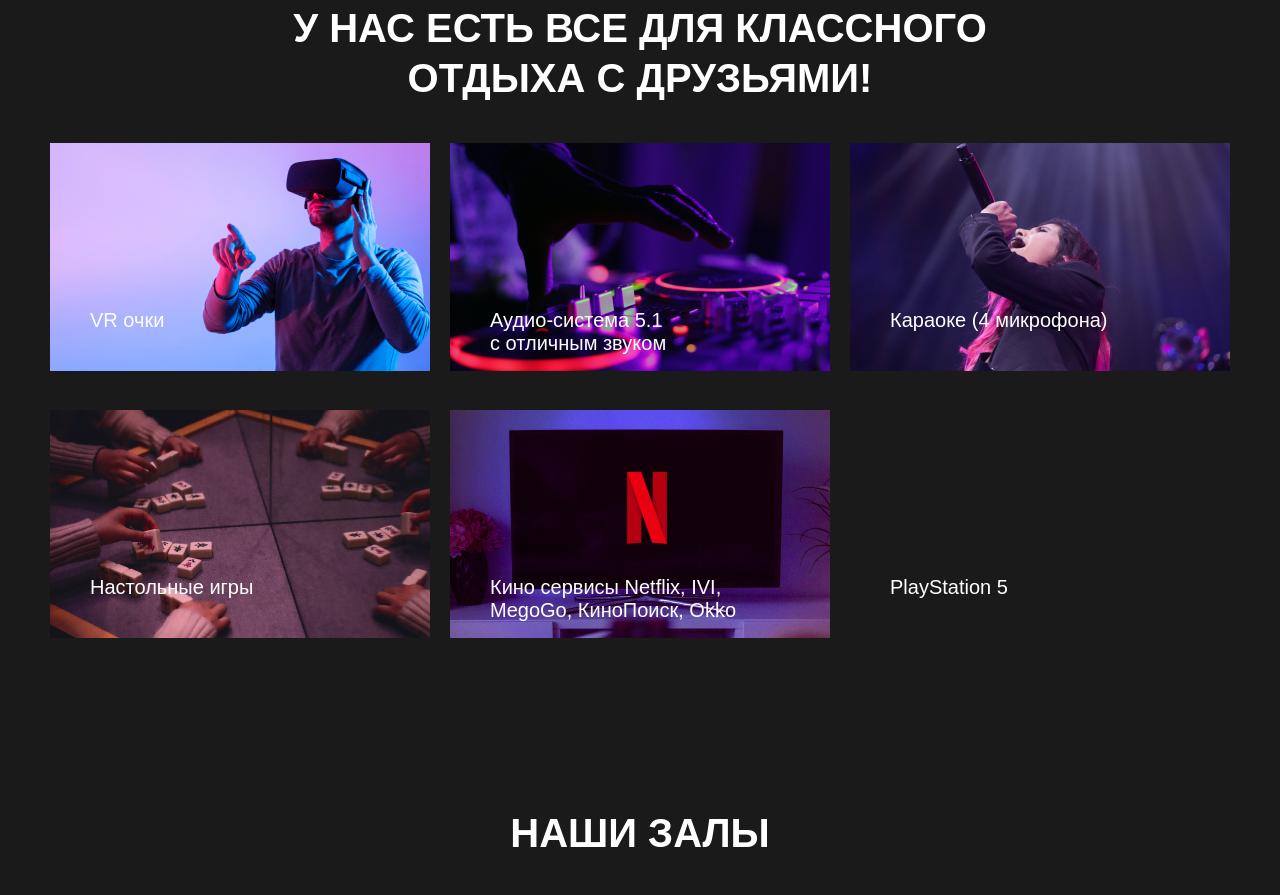
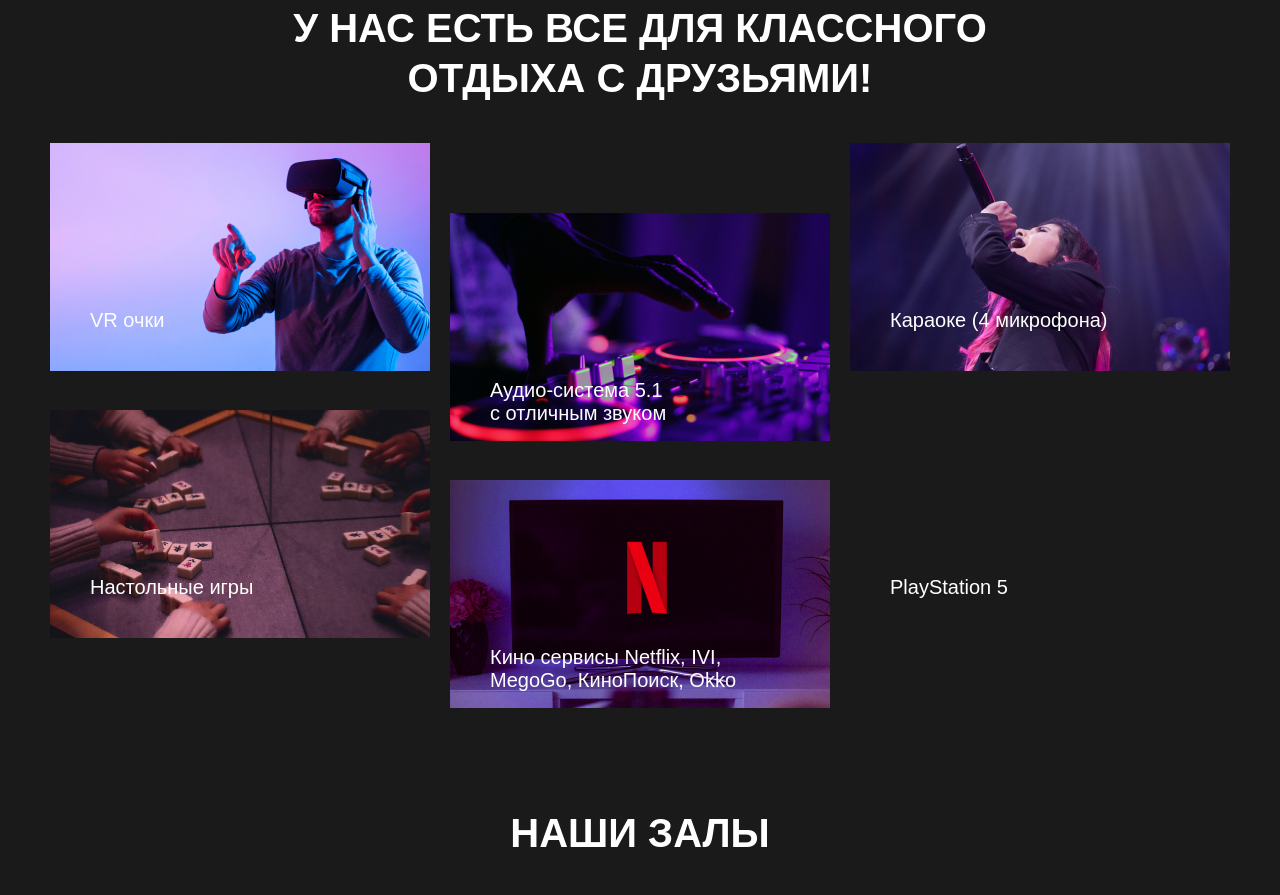
Before and after one commit to valeriizraz/Go, a plain HTML site: page index.html in a window 1280 px wide. Shown: the part 1071-1966 px from the top of the page. Drawn offline with Linux system fonts and the light colour scheme.

Commit message:
Цвета вынесены в переменные, карточки смещены как в макете, в блоке отзывы добавлен градиент

```diff
--- a/index.html
+++ b/index.html
@@ -98,7 +98,7 @@
           <li class="galery__item galery__item_vr">
             <p class="galery__text">VR очки</p>
           </li>
-          <li class="galery__item galery__item_stereo">
+          <li class="galery__item galery__item_trans_rot galery__item_stereo">
             <p class="galery__text galery__text_width">Аудио-система 5.1
               с отличным звуком</p>
           </li>
@@ -108,7 +108,7 @@
           <li class="galery__item galery__item_magong">
             <p class="galery__text">Настольные игры</p>
           </li>
-          <li class="galery__item galery__item_netfix">
+          <li class="galery__item galery__item_trans_rot galery__item_netfix">
             <p class="galery__text">Кино сервисы Netflix, IVI, MegoGo, КиноПоиск, Okko</p>
           </li>
           <li class="galery__item galery__item_video_games">
--- a/style/galery/galery.css
+++ b/style/galery/galery.css
@@ -1,15 +1,18 @@
 .galery {
   padding-bottom: 120px;
 }
+
 .galery__title {
   padding: 0 200px;
 
 }
+
 .galery__list {
   display: flex;
   flex-wrap: wrap;
   gap: 39px 20px;
 }
+
 .galery__item {
   display: flex;
   width: 380px;
@@ -23,6 +26,14 @@
 
 .galery__item:hover {
   transform: scale(1.1);
+}
+
+.galery__item_trans_rot {
+  transform: translateY(70px);
+}
+
+.galery__item_trans_rot:hover {
+  transform: translateY(70px) scale(1.1);
 }
 
 .galery__item_vr {
@@ -45,9 +56,6 @@
   background-image: url(../../image/galery/video_games_06.jpg);
 }
 
-.galery__text {
-}
-
 .galery__text_width {
   width: 180px;
 }
```
